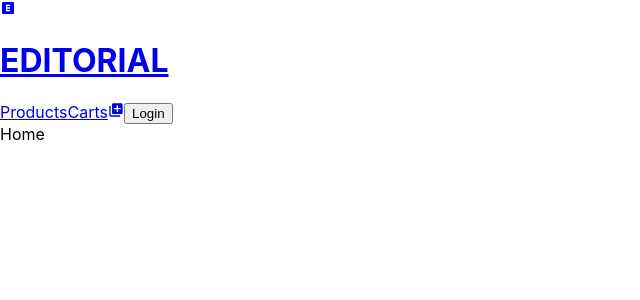
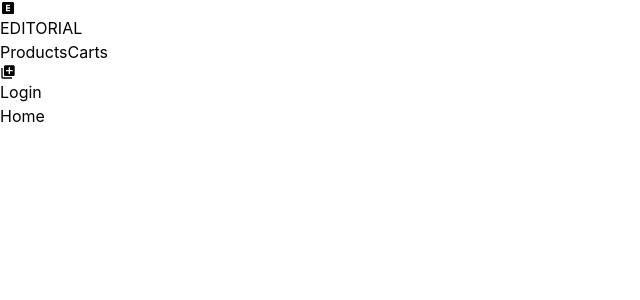
Before and after one commit to evelynKr/editorial, a React (Create React App) app: page / in a window 1280 px wide. Shown: the top 300 px of the page, without its empty margins (0-640 px from the left). Built offline with nearby package versions, Linux system fonts and the light colour scheme.

Commit message:
styles: add tailwindcss

```diff
--- a/package.json
+++ b/package.json
@@ -36,5 +36,8 @@
       "last 1 firefox version",
       "last 1 safari version"
     ]
+  },
+  "devDependencies": {
+    "tailwindcss": "^3.2.6"
   }
 }
--- a/src/index.css
+++ b/src/index.css
@@ -1,3 +1,7 @@
+@tailwind base;
+@tailwind components;
+@tailwind utilities;
+
 body {
   margin: 0;
   font-family: -apple-system, BlinkMacSystemFont, 'Segoe UI', 'Roboto', 'Oxygen',
--- /dev/null
+++ b/tailwind.config.js
@@ -0,0 +1,8 @@
+/** @type {import('tailwindcss').Config} */
+module.exports = {
+  content: ['./src/**/*.{js,jsx}'],
+  theme: {
+    extend: {},
+  },
+  plugins: [],
+};
```
Also changed, not shown: 1 other file (tests, documents, lock files or other folders).
